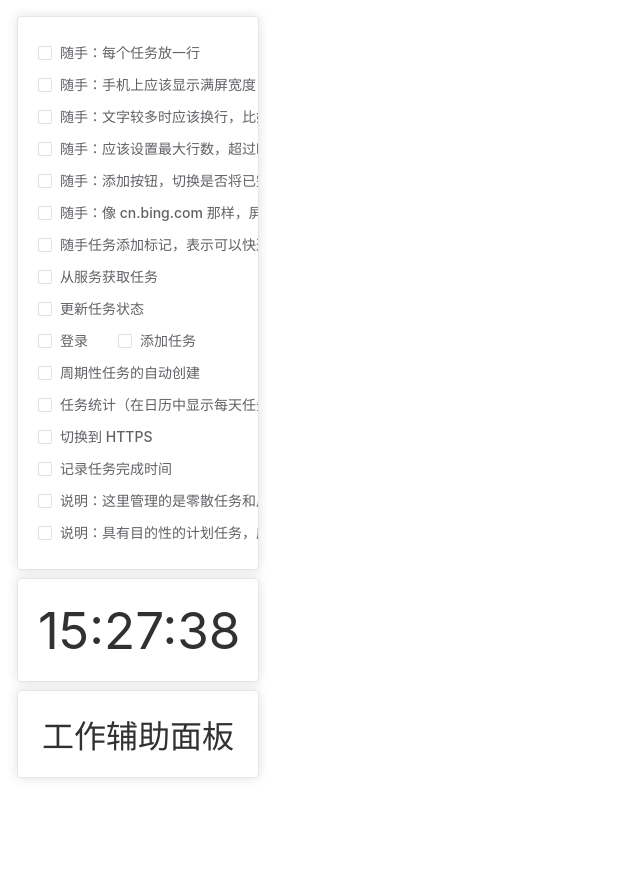
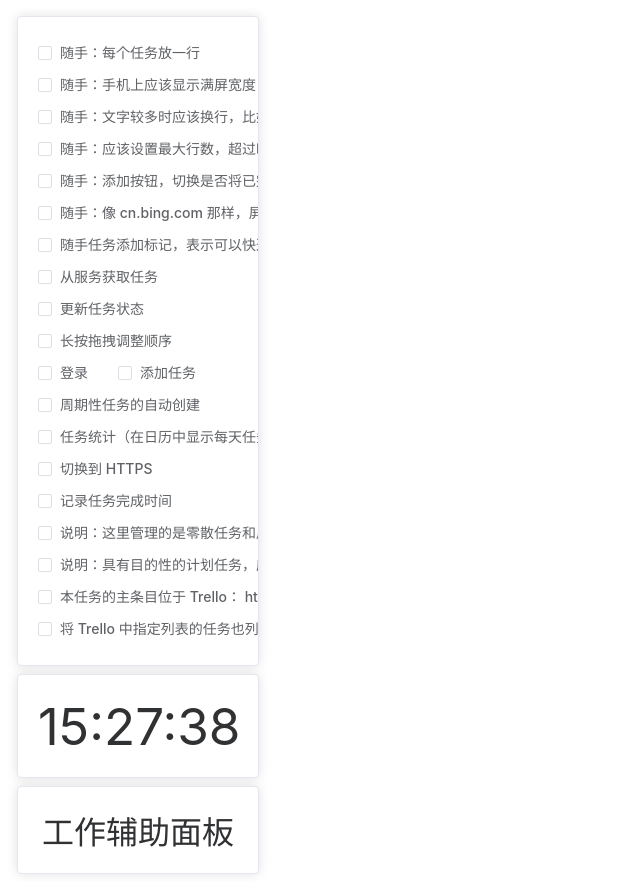
Before and after one commit to lils-work/lils-work, a Vue app: page /alt in a window 1280 px wide. Shown: the whole page, without its empty margins (0-640 px from the left). Before the commit the page ends 800 px from the top, so only its background shows below. Built offline with nearby package versions, Linux system fonts and the light colour scheme.

Commit message:
Task - 调整一些计划

```diff
--- a/src/gadgets/Task.vue
+++ b/src/gadgets/Task.vue
@@ -21,6 +21,7 @@ onMounted(() => {
     { title: '随手任务添加标记，表示可以快速完成', isCompleted: false },
     { title: '从服务获取任务', isCompleted: false },
     { title: '更新任务状态', isCompleted: false },
+    { title: '长按拖拽调整顺序', isCompleted: false },
     { title: '登录', isCompleted: false },
     { title: '添加任务', isCompleted: false },
     { title: '周期性任务的自动创建', isCompleted: false },
@@ -29,6 +30,8 @@ onMounted(() => {
     { title: '记录任务完成时间', isCompleted: false },
     { title: '说明：这里管理的是零散任务和周期性任务', isCompleted: false },
     { title: '说明：具有目的性的计划任务，应该由更专业的工具来管理', isCompleted: false },
+    { title: '本任务的主条目位于 Trello： https://trello.com/c/EW9LAB3A', isCompleted: false },
+    { title: '将 Trello 中指定列表的任务也列在这里', isCompleted: false },
   ]
 });
 </script>
```
